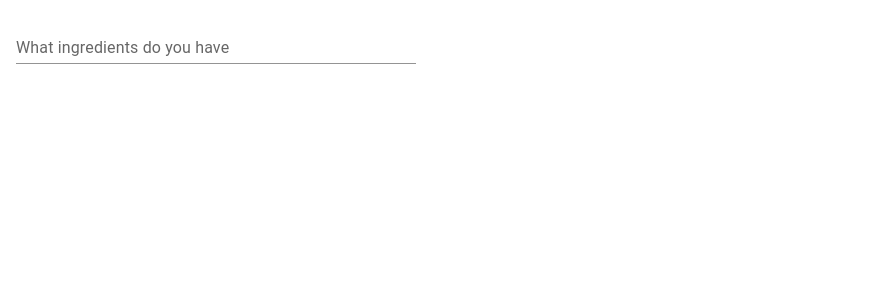
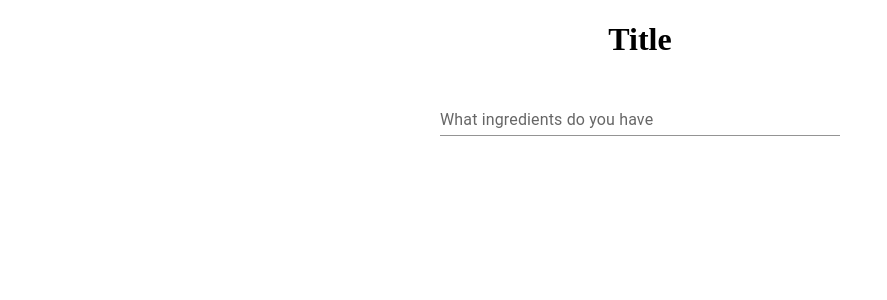
Before and after one commit to naligant/Recipe_Suggester, a Next.js app in the folder client/: page / in a window 1280 px wide. Shown: the top 300 px of the page, without its empty margins (0-887 px from the left). Built offline with nearby package versions, Linux system fonts and the light colour scheme.

Commit message:
Pages edit

```diff
--- a/client/app/global.css
+++ b/client/app/global.css
@@ -0,0 +1,3 @@
+.centered-heading{
+    text-align: 'center';
+}
--- a/client/app/page.tsx
+++ b/client/app/page.tsx
@@ -3,13 +3,16 @@ import * as React from 'react';
 import Box from '@mui/material/Box'
 import TextField from '@mui/material/TextField'
 
+
 export default function Home() {
   return( <div>
+    <h1 style = {{textAlign:'center'}}>Title</h1>
     <Box
       component = "form"
       sx = {{ '& >:not(style)':{m:1, width: '50ch'}}}
       noValidate
       autoComplete = "off"
+      style = {{textAlign:'center'}}
       ><TextField id="standard-basic" label="What ingredients do you have" variant="standard" /></Box>
 
   </div>
```
